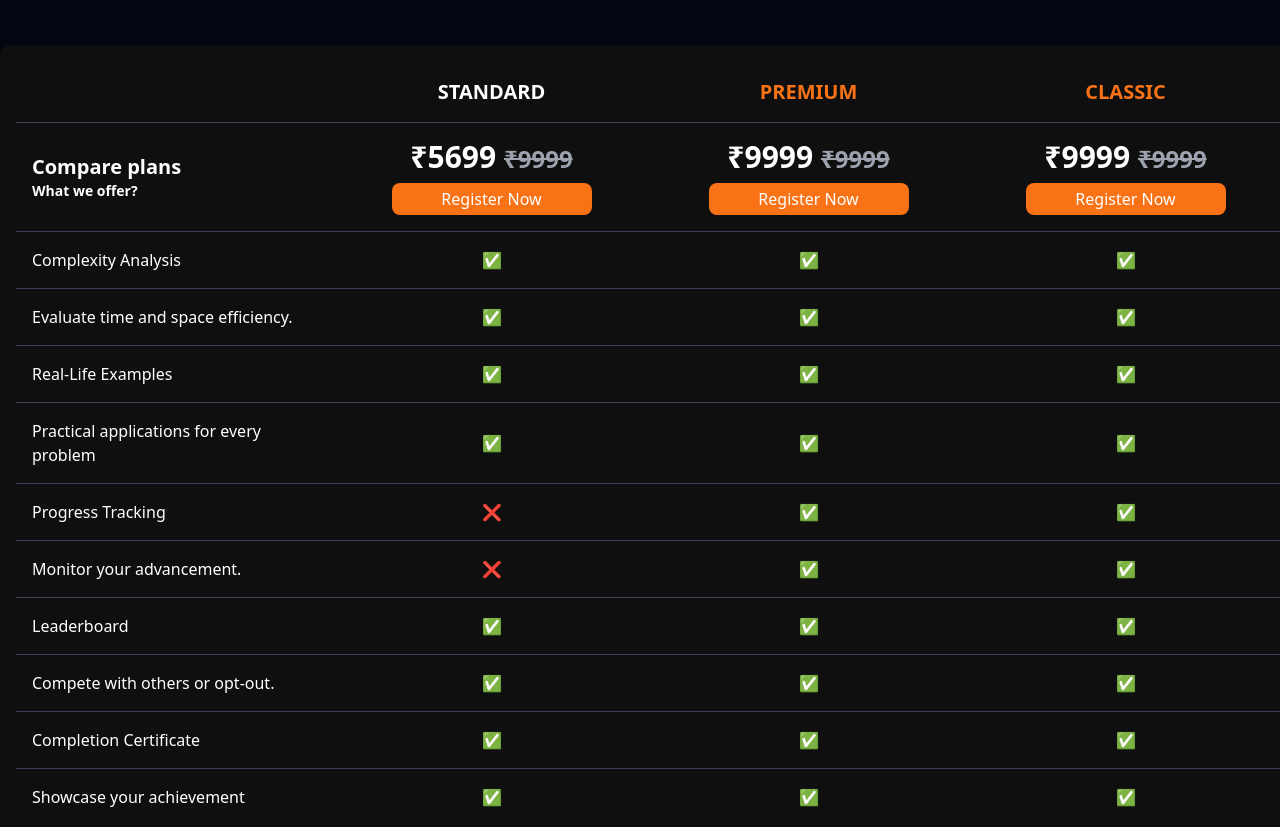
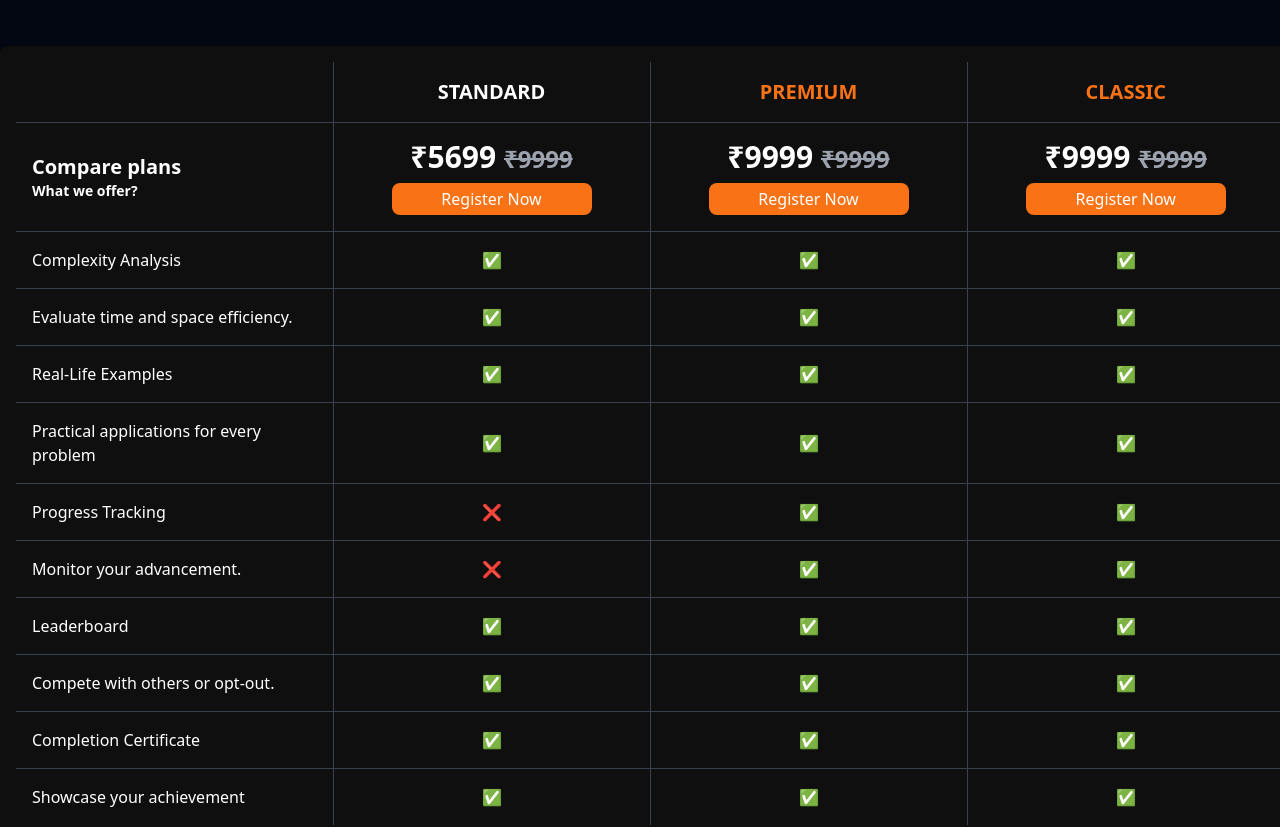
Before and after one commit to Qriocity-Company/Qriocity, a React (Vite) app: page /placement in a window 1280 px wide. Shown: the part 1280-2107 px from the top of the page. Built offline with nearby package versions, Linux system fonts and the light colour scheme.

Commit message:
Update Placement.jsx

```diff
--- a/src/pages/Placement.jsx
+++ b/src/pages/Placement.jsx
@@ -111,11 +111,11 @@ const Placement = () => {
             <table className="w-full table-fixed border-collapse">
               <thead>
                 <tr>
-                  <th className="p-4 border-b border-gray-700"></th>
-                  <th className=" text-center p-4 text-white lg:text-xl text-sm border-b border-gray-700">
+                  <th className="p-4 border-b border-r border-gray-700"></th>
+                  <th className=" text-center p-4 text-white lg:text-xl text-sm border-b border-r border-gray-700">
                     STANDARD
                   </th>
-                  <th className=" text-center p-4 text-orange-500 lg:text-xl text-sm border-b border-gray-700">
+                  <th className=" text-center p-4 text-orange-500 lg:text-xl text-sm border-b border-r border-gray-700">
                     PREMIUM
                   </th>
                   <th className=" text-center p-4 text-orange-500 lg:text-xl text-sm border-b border-gray-700">
@@ -126,13 +126,13 @@ const Placement = () => {
               <tbody className="text-white">
                 {/* Pricing Row */}
                 <tr className="">
-                  <td className="p-4 h-full">
+                  <td className="p-4 h-full border-r border-gray-700">
                     <div className="lg:text-xl text-sm flex flex-col justify-center items-start lg:font-semibold ">
                       Compare plans
                       <span className=" text-sm">What we offer?</span>
                     </div>
                   </td>
-                  <td className="p-4 text-center ">
+                  <td className="p-4 text-center border-r border-gray-700">
                     <div className="lg:text-3xl text-xl font-semibold">
                       ₹5699{" "}
                       <span className="line-through text-gray-400 lg:text-2xl text-sm">
@@ -143,7 +143,7 @@ const Placement = () => {
                       Register Now
                     </button>
                   </td>
-                  <td className="p-4 text-center ">
+                  <td className="p-4 text-center border-r border-gray-700">
                     <div className="lg:text-3xl text-xl font-semibold">
                       ₹9999{" "}
                       <span className="line-through text-gray-400 lg:text-2xl text-sm">
@@ -169,13 +169,13 @@ const Placement = () => {
 
                 {/* Feature Rows */}
                 <tr>
-                  <td className="p-4 text-left border-b border-gray-700 border-t">
+                  <td className="p-4 text-left border-b border-r border-gray-700 border-t">
                     Complexity Analysis
                   </td>
-                  <td className="p-4 text-center border-b border-gray-700 border-t text-green-400">
+                  <td className="p-4 text-center border-b border-r border-gray-700 border-t text-green-400">
                     ✅
                   </td>
-                  <td className="p-4 text-center border-b border-gray-700 border-t text-green-400">
+                  <td className="p-4 text-center border-b border-r border-gray-700 border-t text-green-400">
                     ✅
                   </td>
                   <td className="p-4 text-center border-b border-gray-700 border-t text-green-400">
@@ -183,13 +183,13 @@ const Placement = () => {
                   </td>
                 </tr>
                 <tr>
-                  <td className="p-4 text-left border-b border-gray-700">
+                  <td className="p-4 text-left border-b border-r border-gray-700">
                     Evaluate time and space efficiency.
                   </td>
-                  <td className="p-4 text-center border-b border-gray-700 text-green-400">
+                  <td className="p-4 text-center border-b border-r border-gray-700 text-green-400">
                     ✅
                   </td>
-                  <td className="p-4 text-center border-b border-gray-700 text-green-400">
+                  <td className="p-4 text-center border-b border-r border-gray-700 text-green-400">
                     ✅
                   </td>
                   <td className="p-4 text-center border-b border-gray-700 text-green-400">
@@ -197,13 +197,13 @@ const Placement = () => {
                   </td>
                 </tr>
                 <tr>
-                  <td className="p-4 text-left border-b border-gray-700">
+                  <td className="p-4 text-left border-b border-r border-gray-700">
                     Real-Life Examples
                   </td>
-                  <td className="p-4 text-center border-b border-gray-700 text-green-400">
+                  <td className="p-4 text-center border-b border-r border-gray-700 text-green-400">
                     ✅
                   </td>
-                  <td className="p-4 text-center border-b border-gray-700 text-green-400">
+                  <td className="p-4 text-center border-b border-r border-gray-700 text-green-400">
                     ✅
                   </td>
                   <td className="p-4 text-center border-b border-gray-700 text-green-400">
@@ -211,13 +211,13 @@ const Placement = () => {
                   </td>
                 </tr>
                 <tr>
-                  <td className="p-4 text-left border-b border-gray-700">
+                  <td className="p-4 text-left border-b border-r border-gray-700">
                     Practical applications for every problem
                   </td>
-                  <td className="p-4 text-center border-b border-gray-700 text-green-400">
+                  <td className="p-4 text-center border-b border-r border-gray-700 text-green-400">
                     ✅
                   </td>
-                  <td className="p-4 text-center border-b border-gray-700 text-green-400">
+                  <td className="p-4 text-center border-b border-r border-gray-700 text-green-400">
                     ✅
                   </td>
                   <td className="p-4 text-center border-b border-gray-700 text-green-400">
@@ -225,13 +225,13 @@ const Placement = () => {
                   </td>
                 </tr>
                 <tr>
-                  <td className="p-4 text-left border-b border-gray-700">
+                  <td className="p-4 text-left border-b border-r border-gray-700">
                     Progress Tracking
                   </td>
-                  <td className="p-4 text-center border-b border-gray-700 text-red-500">
+                  <td className="p-4 text-center border-b border-r border-gray-700 text-red-500">
                     ❌
                   </td>
-                  <td className="p-4 text-center border-b border-gray-700 text-green-400">
+                  <td className="p-4 text-center border-b border-r border-gray-700 text-green-400">
                     ✅
                   </td>
                   <td className="p-4 text-center border-b border-gray-700 text-green-400">
@@ -239,13 +239,13 @@ const Placement = () => {
                   </td>
                 </tr>
                 <tr>
-                  <td className="p-4 text-left border-b border-gray-700">
+                  <td className="p-4 text-left border-b border-r border-gray-700">
                     Monitor your advancement.
                   </td>
-                  <td className="p-4 text-center border-b border-gray-700 text-red-500">
+                  <td className="p-4 text-center border-b border-r border-gray-700 text-red-500">
                     ❌
                   </td>
-                  <td className="p-4 text-center border-b border-gray-700 text-green-400">
+                  <td className="p-4 text-center border-b border-r border-gray-700 text-green-400">
                     ✅
                   </td>
                   <td className="p-4 text-center border-b border-gray-700 text-green-400">
@@ -253,13 +253,13 @@ const Placement = () => {
                   </td>
                 </tr>
                 <tr>
-                  <td className="p-4 text-left border-b border-gray-700">
+                  <td className="p-4 text-left border-b border-r border-gray-700">
                     Leaderboard
                   </td>
-                  <td className="p-4 text-center border-b border-gray-700 text-green-400">
+                  <td className="p-4 text-center border-b border-r border-gray-700 text-green-400">
                     ✅
                   </td>
-                  <td className="p-4 text-center border-b border-gray-700 text-green-400">
+                  <td className="p-4 text-center border-b border-r border-gray-700 text-green-400">
                     ✅
                   </td>
                   <td className="p-4 text-center border-b border-gray-700 text-green-400">
@@ -267,13 +267,27 @@ const Placement = () => {
                   </td>
                 </tr>
                 <tr>
-                  <td className="p-4 text-left border-b border-gray-700">
+                  <td className="p-4 text-left border-b border-r border-gray-700">
                     Compete with others or opt-out.
                   </td>
-                  <td className="p-4 text-center border-b border-gray-700 text-green-400">
+                  <td className="p-4 text-center border-b border-r border-gray-700 text-green-400">
                     ✅
                   </td>
-                  <td className="p-4 text-center border-b border-gray-700 text-green-400">
+                  <td className="p-4 text-center border-b border-r border-gray-700 text-green-400">
+                    ✅
+                  </td>
+                  <td className="p-4 text-center border-b  border-gray-700 text-green-400">
+                    ✅
+                  </td>
+                </tr>
+                <tr>
+                  <td className="p-4 text-left border-b border-r border-gray-700">
+                    Completion Certificate
+                  </td>
+                  <td className="p-4 text-center border-b border-r border-gray-700 text-green-400">
+                    ✅
+                  </td>
+                  <td className="p-4 text-center border-b border-r border-gray-700 text-green-400">
                     ✅
                   </td>
                   <td className="p-4 text-center border-b border-gray-700 text-green-400">
@@ -281,23 +295,15 @@ const Placement = () => {
                   </td>
                 </tr>
                 <tr>
-                  <td className="p-4 text-left border-b border-gray-700">
-                    Completion Certificate
+                  <td className="p-4 text-left border-r border-gray-700">
+                    Showcase your achievement
                   </td>
-                  <td className="p-4 text-center border-b border-gray-700 text-green-400">
+                  <td className="p-4 text-center border-r border-gray-700 text-green-400">
                     ✅
                   </td>
-                  <td className="p-4 text-center border-b border-gray-700 text-green-400">
+                  <td className="p-4 text-center border-r border-gray-700 text-green-400">
                     ✅
                   </td>
-                  <td className="p-4 text-center border-b border-gray-700 text-green-400">
-                    ✅
-                  </td>
-                </tr>
-                <tr>
-                  <td className="p-4 text-left">Showcase your achievement</td>
-                  <td className="p-4 text-center text-green-400">✅</td>
-                  <td className="p-4 text-center text-green-400">✅</td>
                   <td className="p-4 text-center text-green-400">✅</td>
                 </tr>
               </tbody>
@@ -658,13 +664,13 @@ const Placement = () => {
                   </td>
                 </tr>
                 <tr>
-                  <td className="p-4 text-left border-b border-r border-gray-700">
+                  <td className="p-4 text-left  border-r border-gray-700">
                     Personalised Roadmaps
                   </td>
-                  <td className="p-4 text-center border-b border-r border-gray-700 text-green-400">
+                  <td className="p-4 text-center  border-r border-gray-700 text-green-400">
                     ✅
                   </td>
-                  <td className="p-4 text-center border-b  border-gray-700 text-green-400">
+                  <td className="p-4 text-center   border-gray-700 text-green-400">
                     ✅
                   </td>
                 </tr>
```
